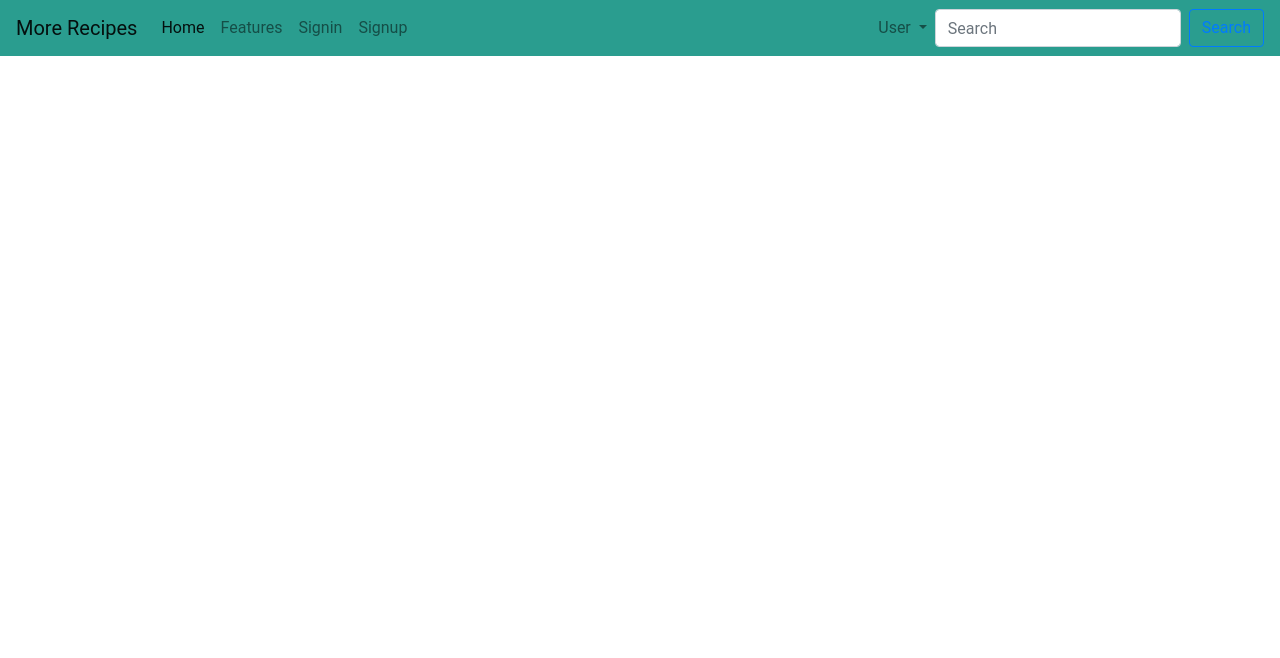
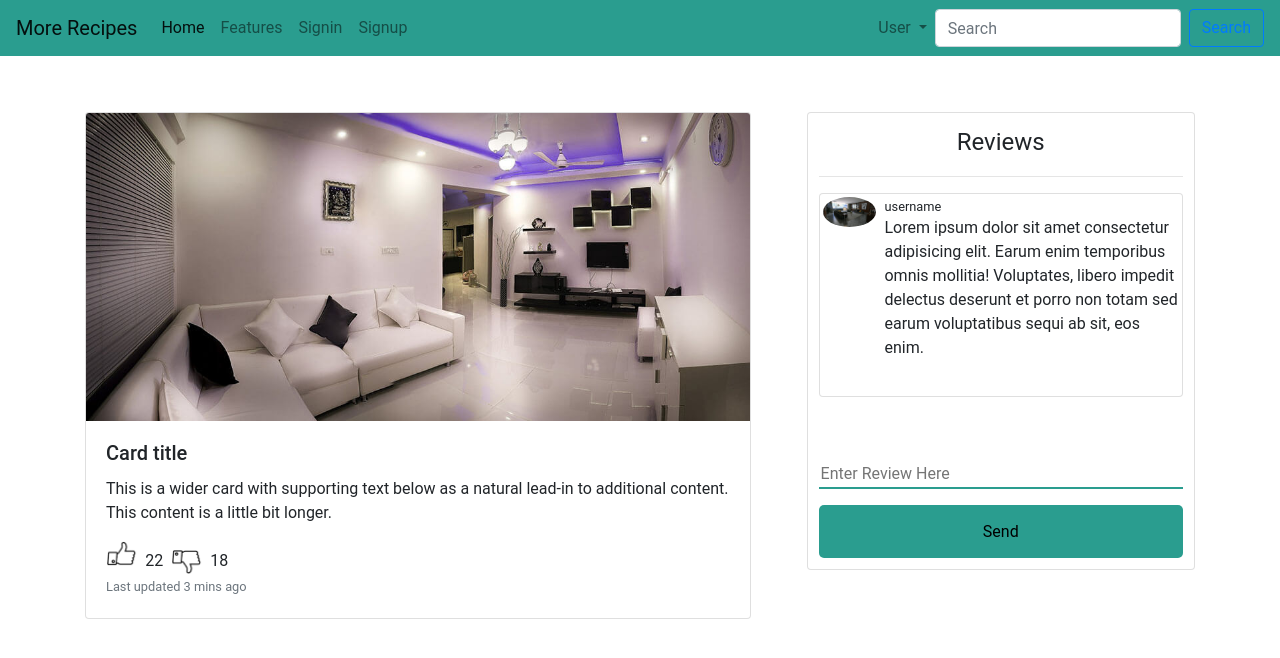
Before and after one commit to Emyboy/More-Recipes, a website: page template/details.html in a window 1280 px wide. Drawn offline with nearby package versions, Linux system fonts and the light colour scheme.

Commit message:
i'm done with the details page

```diff
--- a/template/css/main.css
+++ b/template/css/main.css
@@ -24,10 +24,35 @@ body{
     background: #192D35;
     color: white;
 }
+.default-input{
+    border-top: none;
+    border-left: none;
+    border-right: none;
+    border-bottom-color: #2A9D8F;
+    outline: none;
+}
 
 
 
 
+
+.detils{
+    display: grid;
+}
+.details-card-left{
+    float: left;
+    /* padding: 25%; */
+    margin-top: 5%;
+    width: 60%;
+}
+.details-card-right{
+    float: right;
+    /* padding: 15%; */
+    margin-top: 5%;
+    width: 35%;
+    padding: 1%;
+
+}
 .home-jumbo{
     background-image: url('https://static01.nyt.com/images/2018/03/01/dining/01COOKING-CHICKEN-CURRY1/01COOKING-CHICKEN-CURRY1-threeByTwoMediumAt2X.jpg');
     height: 100px;
@@ -38,6 +63,13 @@ body{
 }
 .recipe-card{
     margin: 1%;
+}
+.review-card{
+    padding: 1%;
+}
+.review-avatar{
+    border-radius: 100%;
+    /* width: 20%; */
 }
 .user-form{
     margin: 30%;
@@ -55,3 +87,8 @@ body{
 .user-form-input:active{
     background-color: #1B645C;
 }
+.vote-btn{
+    width: 5%;
+    height: 5%;
+    cursor: pointer;
+}
--- a/template/details.html
+++ b/template/details.html
@@ -52,7 +52,44 @@
             </div>
         </nav>
 
+        <div class="container details">
+            <div class="card mb-3 details-card-left">
+                <img class="card-img-top" src="./img/demo/listing/16.jpg" alt="Card image cap">
+                <div class="card-body">
+                    <h5 class="card-title">Card title</h5>
+                    <p class="card-text">This is a wider card with supporting text below as a natural lead-in to additional
+                        content. This content is a little bit longer.</p>
+                    <div class="vote-btn-group btn-group d-flex justify-content-start">
+                        <img class='vote-btn' src="./img/icon/black up.png" alt="upvote">
+                        <span class="mt-2 ml-2">22</span>
+                        <img class='vote-btn mt-2 ml-2' src="./img/icon/black down.png" alt="upvote">
+                        <span class="mt-2 ml-2">18</span>
+                    </div>
+                    <p class="card-text"><small class="text-muted">Last updated 3 mins ago</small></p>
+                </div>
+            </div>
 
+
+            <div class="card details-card-right">
+                <div style='text-align: center'>
+                    <legend>Reviews</legend>
+                    <hr/>
+                </div>
+
+                <div class="review-card card d-flex flex-row bd-highlight mb-3">
+                    <img width="15%" height='20%'src="./img/demo/listing/3.jpg" alt="avatar" class="review-avatar">
+                    <div class="d-flex flex-column bd-highlight ml-2 mb-3">
+                        <small>username</small>
+                        <p>Lorem ipsum dolor sit amet consectetur adipisicing elit. Earum enim temporibus omnis mollitia! Voluptates, libero impedit delectus deserunt et porro non totam sed earum voluptatibus sequi ab sit, eos enim.</p>
+                    </div>
+                    <hr/>
+                </div>
+                <form class="mt-5" method="POST">
+                    <input class="default-input" style="width:100%" type="text" placeholder="Enter Review Here"/>
+                    <button class="mt-3 default-btn green" style="width:100%">Send</button>
+                </form>
+            </div>
+        </div>
 
 </body>
     <script src="https://code.jquery.com/jquery-3.3.1.slim.min.js" integrity="sha384-q8i/X+965DzO0rT7abK41JStQIAqVgRVzpbzo5smXKp4YfRvH+8abtTE1Pi6jizo" crossorigin="anonymous"></script>
```
Also changed, not shown: template/index.html (+1 -1 lines), template/img/icon/black down.png (added), template/img/icon/black up.png (added), template/img/icon/green up.png (added), template/img/icon/images.png (added), template/img/icon/red down.png (added).
